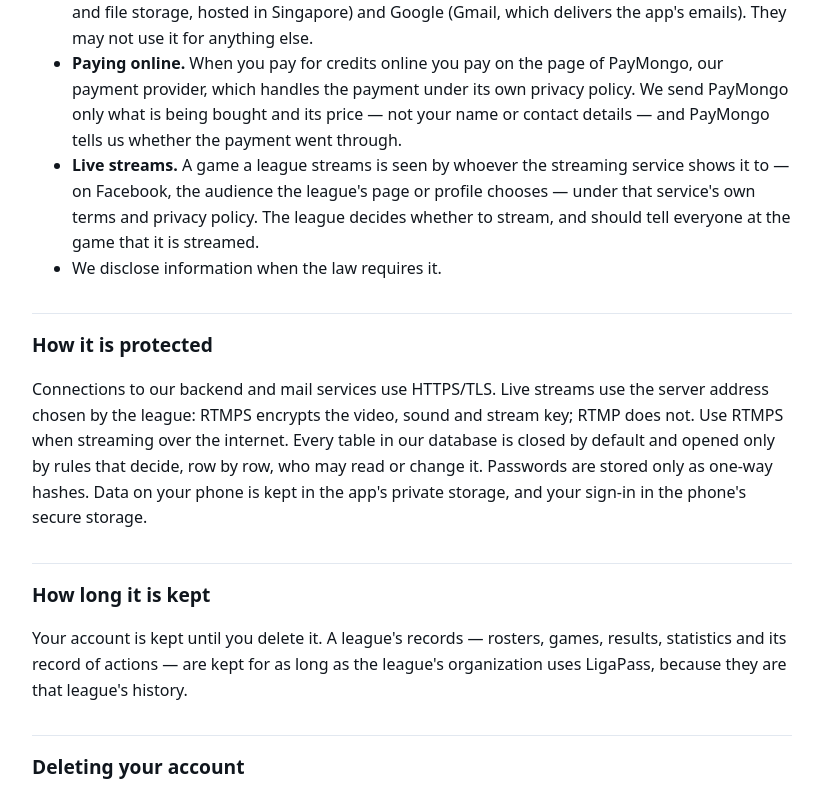
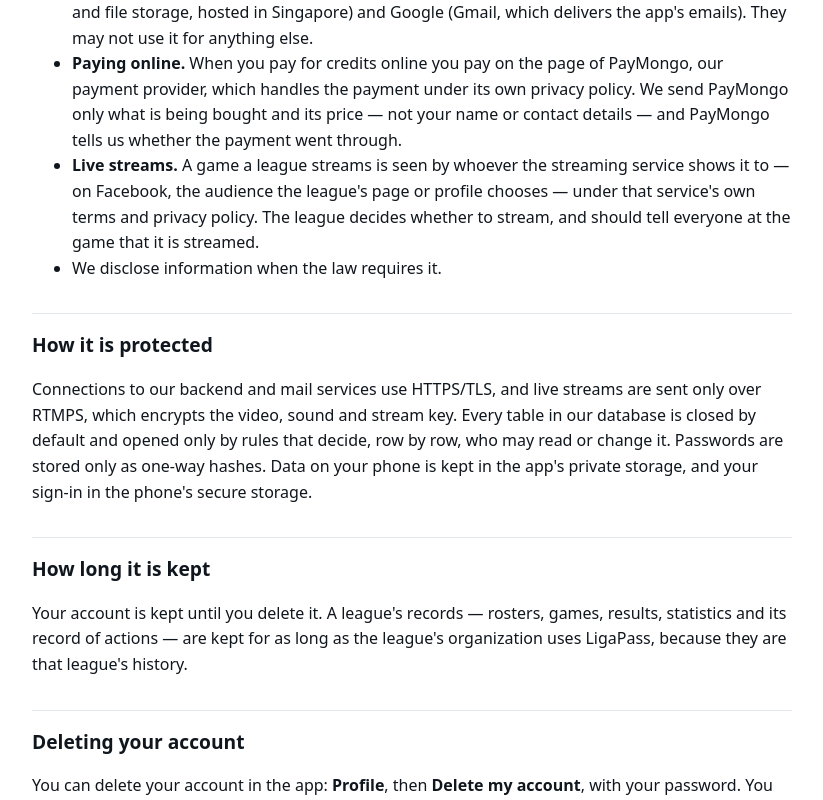
Before and after one commit to saitama45/ligapass-legal, a plain HTML site: page privacy-policy.html in a window 1280 px wide. Shown: the part 2000-2800 px from the top of the page, without its empty margins (228-1051 px from the left). Drawn offline with Linux system fonts and the light colour scheme.

Commit message:
Update privacy-policy.html

```diff
--- a/privacy-policy.html
+++ b/privacy-policy.html
@@ -24,7 +24,7 @@
 <body>
 <main>
 <h1>LigaPass Privacy Policy</h1>
-<p class="meta">Effective October 31, 2026</p>
+<p class="meta">Effective November 1, 2026</p>
 
 <p>LigaPass helps basketball leagues run their seasons: organizations, leagues, teams and
 rosters, schedules, courtside scoring, results and statistics, and each player's history
@@ -112,9 +112,8 @@ personal information.</p>
 </ul>
 
 <h2>How it is protected</h2>
-<p>Connections to our backend and mail services use HTTPS/TLS. Live streams use the
-server address chosen by the league: RTMPS encrypts the video, sound and stream key;
-RTMP does not. Use RTMPS when streaming over the internet. Every table in our database is closed by
+<p>Connections to our backend and mail services use HTTPS/TLS, and live streams are sent
+only over RTMPS, which encrypts the video, sound and stream key. Every table in our database is closed by
 default and opened only by rules that decide, row by row, who may read or change it.
 Passwords are stored only as one-way hashes. Data on your phone is kept in the app's
 private storage, and your sign-in in the phone's secure storage.</p>
```
